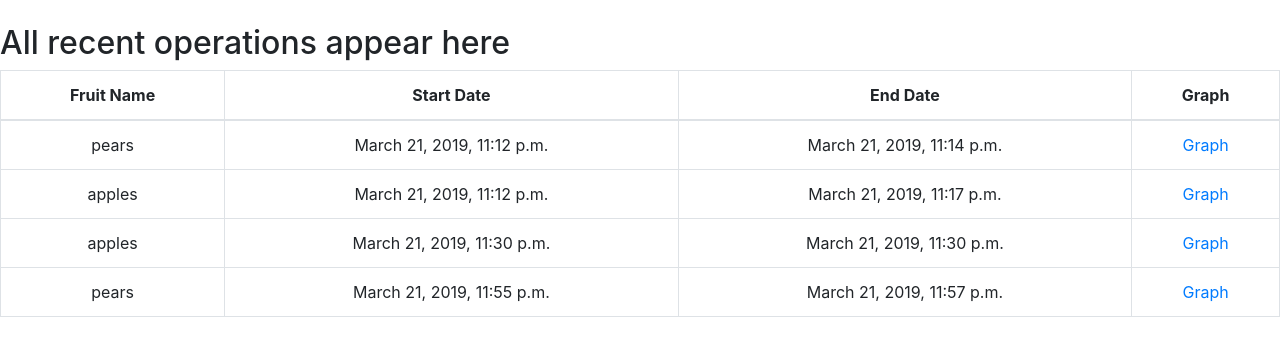
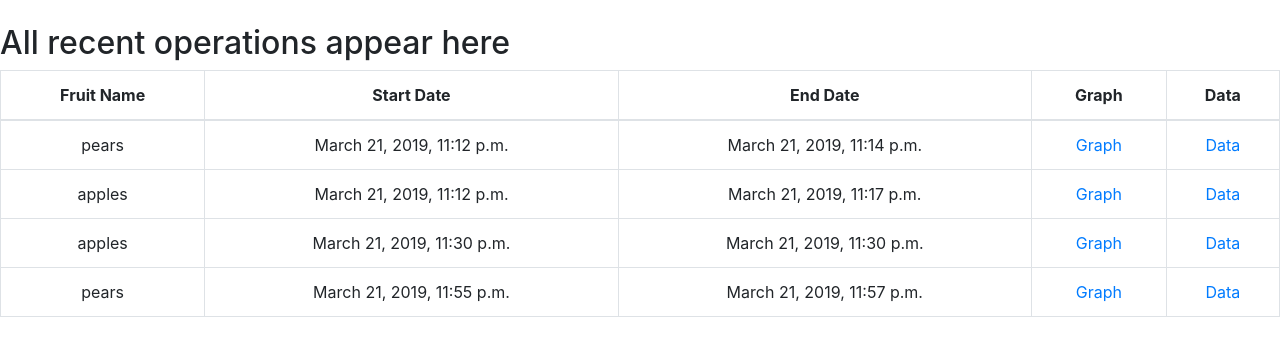
Before and after one commit to anuragshukla06/Web_Interface, a Django app: page /History/ in a window 1280 px wide. Shown: the part 56-412 px from the top of the page. Run offline with Django 3.2, Linux system fonts and the light colour scheme; data comes from the database, SQL or seed files in the repository; both versions use the stored data as it was after the commit; some libraries are stand-ins or nearby versions.

Commit message:
Added labels

```diff
--- a/Web_interface/mainpage/Templates/history.html
+++ b/Web_interface/mainpage/Templates/history.html
@@ -9,6 +9,7 @@
         <th scope="col"><center>Start Date</center></th>
         <th scope="col"><center>End Date</center></th>
         <th scope="col"><center>Graph</center></th>
+          <th scope="col"><center>Data</center></th>
       </tr>
     </thead>
     {% for item in items %}
@@ -17,6 +18,7 @@
       <td><center>{{item.start_date}}</center></td>
       <td><center>{{item.end_date}}</center></td>
       <td><center><a href="{%url 'MonitorCollectiveImageUrl' item.id%}">Graph</a></center></td>
+      <td><center><a href="{%url 'historyItemDataUrl' item.id%}">Data</a></center></td>
 
 
     </tr>
--- a/Web_interface/mainpage/urls.py
+++ b/Web_interface/mainpage/urls.py
@@ -10,6 +10,7 @@ urlpatterns = [
     path('saveAndReceive/<temperature>/<humidity>/<light>', views.saveAndReceive, name = "saveAndReceiveUrl"),
     path('Monitor/', views.Monitor, name="MonitorUrl"),
     path('monitorCollectiveImage/<id>', views.MonitorCollectiveImage, name="MonitorCollectiveImageUrl"),
+    path('History/<int:item_id>', views.historyItemData, name="historyItemDataUrl")
     # path('monitorHumidityImage/', views.MonitorHumidityImage, name="MonitorHumidityImageUrl"),
     # path('monitorLightImage/', views.MonitorLightImage, name="MonitorLightImageUrl"),
     # path('monitorTemperatureImage/', views.MonitorTemperatureImage, name="MonitorTemperatureImageUrl")
--- a/Web_interface/mainpage/views.py
+++ b/Web_interface/mainpage/views.py
@@ -110,6 +110,10 @@ def saveAndReceive(request, temperature, humidity, light):
     return HttpResponse(temperature + humidity+light)
 
 def Monitor(request):
+    try:
+        current = Entry.objects.get(running=True)
+    except Entry.DoesNotExist:
+        return HttpResponse("The warehouse currently is not in operation")
     return render(request, 'monitorBase.html')
     # current = Entry.objects.get(running=True)
     # file_name = 'C:/media/test' + str(current.id) + '.csv'
@@ -140,11 +144,14 @@ def MonitorCollectiveImage(request, id):
 
     fig = Figure()
     plt.subplot(3,1,1)
-    plt.plot(data['date'], data['temperature'])
+    plt.plot(data['date'], data['temperature'], label='temperature')
+    pylab.legend(loc='upper left')
     plt.subplot(3,1,2)
     plt.plot(data['date'], data['humidity'])
+    pylab.legend(loc='upper left')
     plt.subplot(3,1,3)
     plt.plot(data['date'], data['light'])
+    pylab.legend(loc='upper left')
 
     FigureCanvas(fig)
 
@@ -158,3 +165,10 @@ def MonitorCollectiveImage(request, id):
 def history(request):
     items = Entry.objects.filter(running=False)
     return render(request, 'history.html', {'items': items})
+
+def historyItemData(request, item_id):
+    item = Entry.objects.get(pk=item_id)
+    data = pd.read_csv(item.dataRecord)
+    data_html = data.to_html()
+    context = {'loaded_data': data_html}
+    return HttpResponse(data_html)
```
Also changed, not shown: Web_interface/db.sqlite3.
